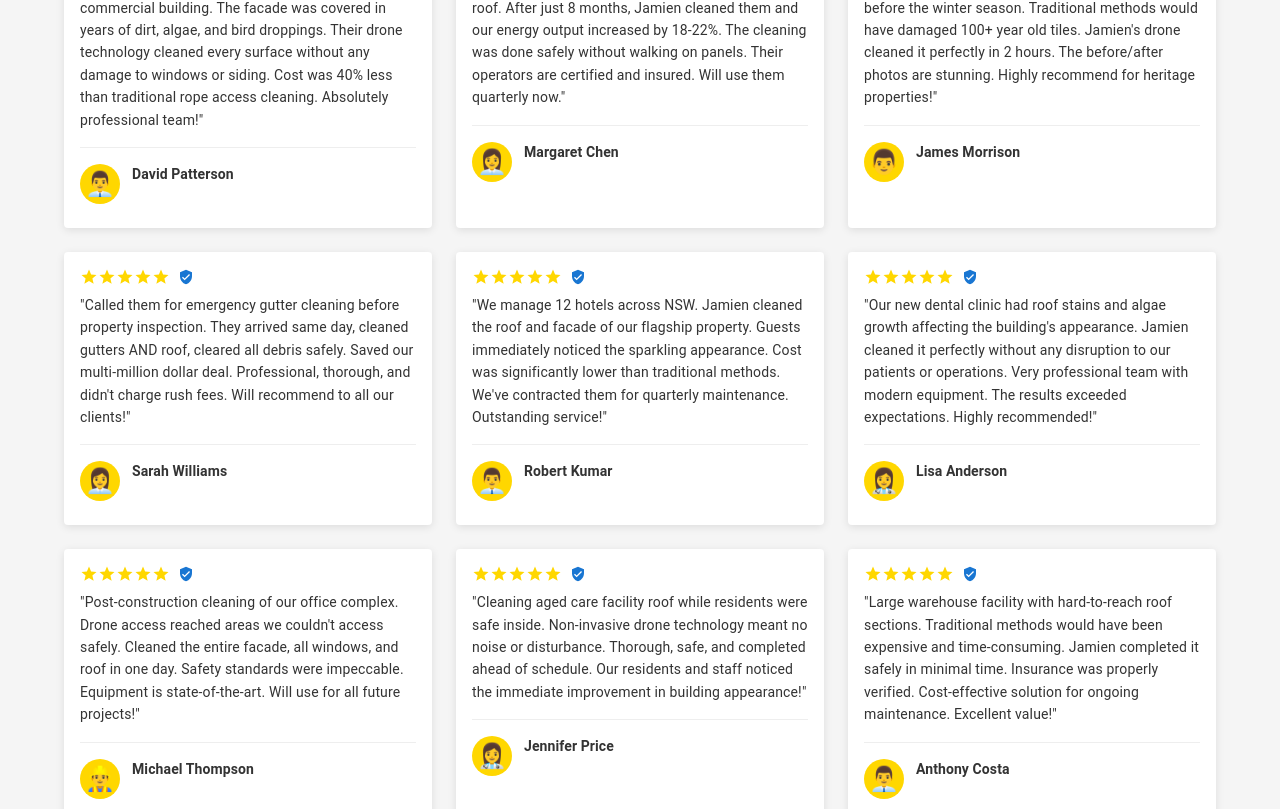
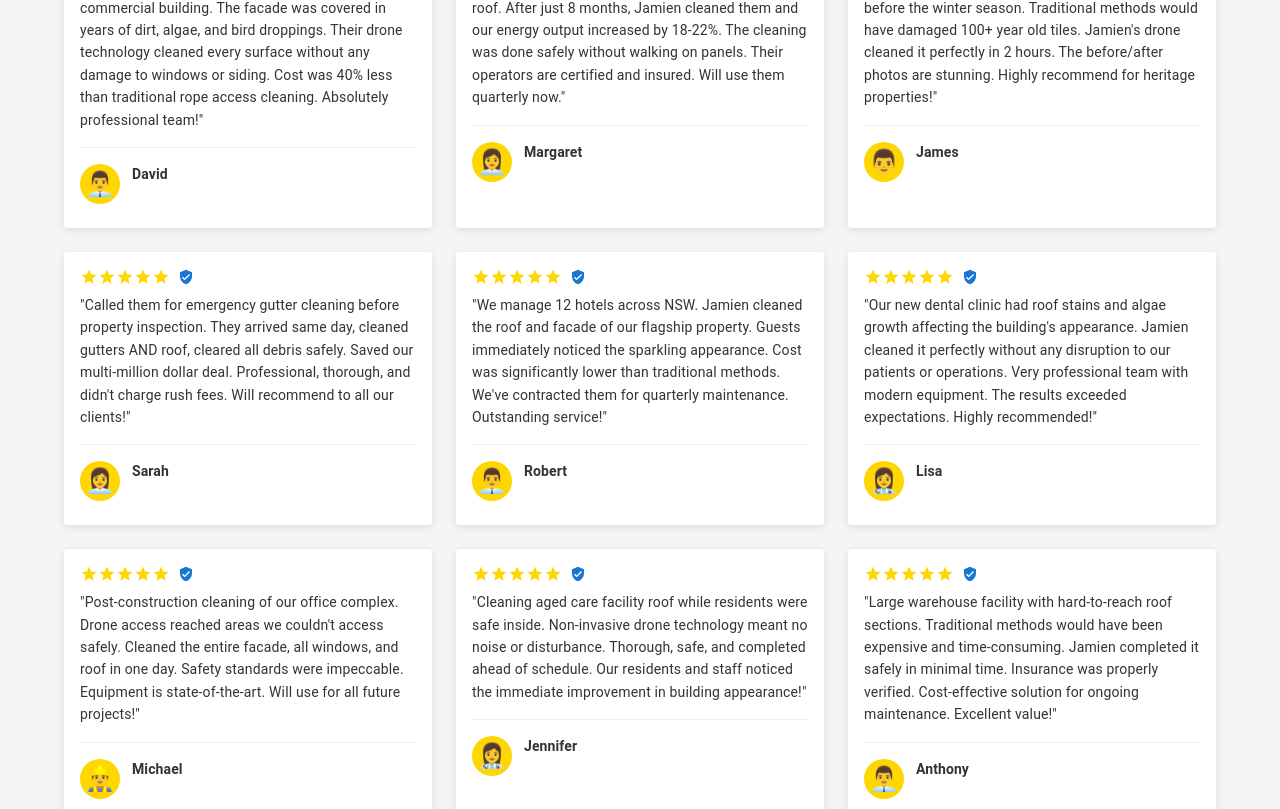
Before and after one commit to steven29-test/jamien-drone-cleaning, a React (Vite) app: page / in a window 1280 px wide. Shown: the part 3111-3920 px from the top of the page. Built offline with nearby package versions, Linux system fonts and the light colour scheme.

Commit message:
Use first names for reviews and rename review collection

```diff
--- a/src/components/GoogleReviews.tsx
+++ b/src/components/GoogleReviews.tsx
@@ -13,10 +13,10 @@ interface Review {
   avatar?: string;
 }
 
-const SAMPLE_REVIEWS: Review[] = [
+const CUSTOMER_REVIEWS: Review[] = [
   {
     id: '1',
-    author: 'David Patterson',
+    author: 'David',
     company: undefined,
     rating: 5,
     text: 'Jamien Drone Cleaning transformed our 5-story commercial building. The facade was covered in years of dirt, algae, and bird droppings. Their drone technology cleaned every surface without any damage to windows or siding. Cost was 40% less than traditional rope access cleaning. Absolutely professional team!',
@@ -26,7 +26,7 @@ const SAMPLE_REVIEWS: Review[] = [
   },
   {
     id: '2',
-    author: 'Margaret Chen',
+    author: 'Margaret',
     company: undefined,
     rating: 5,
     text: 'We installed 250 solar panels on our warehouse roof. After just 8 months, Jamien cleaned them and our energy output increased by 18-22%. The cleaning was done safely without walking on panels. Their operators are certified and insured. Will use them quarterly now.',
@@ -36,7 +36,7 @@ const SAMPLE_REVIEWS: Review[] = [
   },
   {
     id: '3',
-    author: 'James Morrison',
+    author: 'James',
     company: undefined,
     rating: 5,
     text: 'Our historic mansion roof needed urgent cleaning before the winter season. Traditional methods would have damaged 100+ year old tiles. Jamien\'s drone cleaned it perfectly in 2 hours. The before/after photos are stunning. Highly recommend for heritage properties!',
@@ -46,7 +46,7 @@ const SAMPLE_REVIEWS: Review[] = [
   },
   {
     id: '4',
-    author: 'Sarah Williams',
+    author: 'Sarah',
     company: undefined,
     rating: 5,
     text: 'Called them for emergency gutter cleaning before property inspection. They arrived same day, cleaned gutters AND roof, cleared all debris safely. Saved our multi-million dollar deal. Professional, thorough, and didn\'t charge rush fees. Will recommend to all our clients!',
@@ -56,7 +56,7 @@ const SAMPLE_REVIEWS: Review[] = [
   },
   {
     id: '5',
-    author: 'Robert Kumar',
+    author: 'Robert',
     company: undefined,
     rating: 5,
     text: 'We manage 12 hotels across NSW. Jamien cleaned the roof and facade of our flagship property. Guests immediately noticed the sparkling appearance. Cost was significantly lower than traditional methods. We\'ve contracted them for quarterly maintenance. Outstanding service!',
@@ -66,7 +66,7 @@ const SAMPLE_REVIEWS: Review[] = [
   },
   {
     id: '6',
-    author: 'Lisa Anderson',
+    author: 'Lisa',
     company: undefined,
     rating: 5,
     text: 'Our new dental clinic had roof stains and algae growth affecting the building\'s appearance. Jamien cleaned it perfectly without any disruption to our patients or operations. Very professional team with modern equipment. The results exceeded expectations. Highly recommended!',
@@ -76,7 +76,7 @@ const SAMPLE_REVIEWS: Review[] = [
   },
   {
     id: '7',
-    author: 'Michael Thompson',
+    author: 'Michael',
     company: undefined,
     rating: 5,
     text: 'Post-construction cleaning of our office complex. Drone access reached areas we couldn\'t access safely. Cleaned the entire facade, all windows, and roof in one day. Safety standards were impeccable. Equipment is state-of-the-art. Will use for all future projects!',
@@ -86,7 +86,7 @@ const SAMPLE_REVIEWS: Review[] = [
   },
   {
     id: '8',
-    author: 'Jennifer Price',
+    author: 'Jennifer',
     company: undefined,
     rating: 5,
     text: 'Cleaning aged care facility roof while residents were safe inside. Non-invasive drone technology meant no noise or disturbance. Thorough, safe, and completed ahead of schedule. Our residents and staff noticed the immediate improvement in building appearance!',
@@ -96,7 +96,7 @@ const SAMPLE_REVIEWS: Review[] = [
   },
   {
     id: '9',
-    author: 'Anthony Costa',
+    author: 'Anthony',
     company: undefined,
     rating: 5,
     text: 'Large warehouse facility with hard-to-reach roof sections. Traditional methods would have been expensive and time-consuming. Jamien completed it safely in minimal time. Insurance was properly verified. Cost-effective solution for ongoing maintenance. Excellent value!',
@@ -106,7 +106,7 @@ const SAMPLE_REVIEWS: Review[] = [
   },
   {
     id: '10',
-    author: 'Victoria Moore',
+    author: 'Victoria',
     company: undefined,
     rating: 5,
     text: 'School building exterior was accumulating moss and algae, affecting our reputation. Jamien cleaned the entire roof, gutters, and upper facade safely during school holidays. Professional, insured, and vaccinated staff. Highly responsible approach to working near educational facilities!',
@@ -117,8 +117,8 @@ const SAMPLE_REVIEWS: Review[] = [
 ];
 
 export default function GoogleReviews() {
-  const averageRating = (SAMPLE_REVIEWS.reduce((sum, review) => sum + review.rating, 0) / SAMPLE_REVIEWS.length).toFixed(1);
-  const totalReviews = SAMPLE_REVIEWS.length;
+  const averageRating = (CUSTOMER_REVIEWS.reduce((sum, review) => sum + review.rating, 0) / CUSTOMER_REVIEWS.length).toFixed(1);
+  const totalReviews = CUSTOMER_REVIEWS.length;
 
   return (
     <Box sx={{ py: 8, backgroundColor: '#f5f5f5' }}>
@@ -156,7 +156,7 @@ export default function GoogleReviews() {
 
         {/* Reviews Grid */}
         <Grid container spacing={3}>
-          {SAMPLE_REVIEWS.map((review) => (
+          {CUSTOMER_REVIEWS.map((review) => (
             <Grid item xs={12} sm={6} md={4} key={review.id}>
               <Card
                 sx={{
@@ -250,7 +250,7 @@ export default function GoogleReviews() {
               "bestRating": 5,
               "worstRating": 1
             },
-            "review": SAMPLE_REVIEWS.map(review => ({
+            "review": CUSTOMER_REVIEWS.map(review => ({
               "@type": "Review",
               "author": {
                 "@type": "Person",
```
